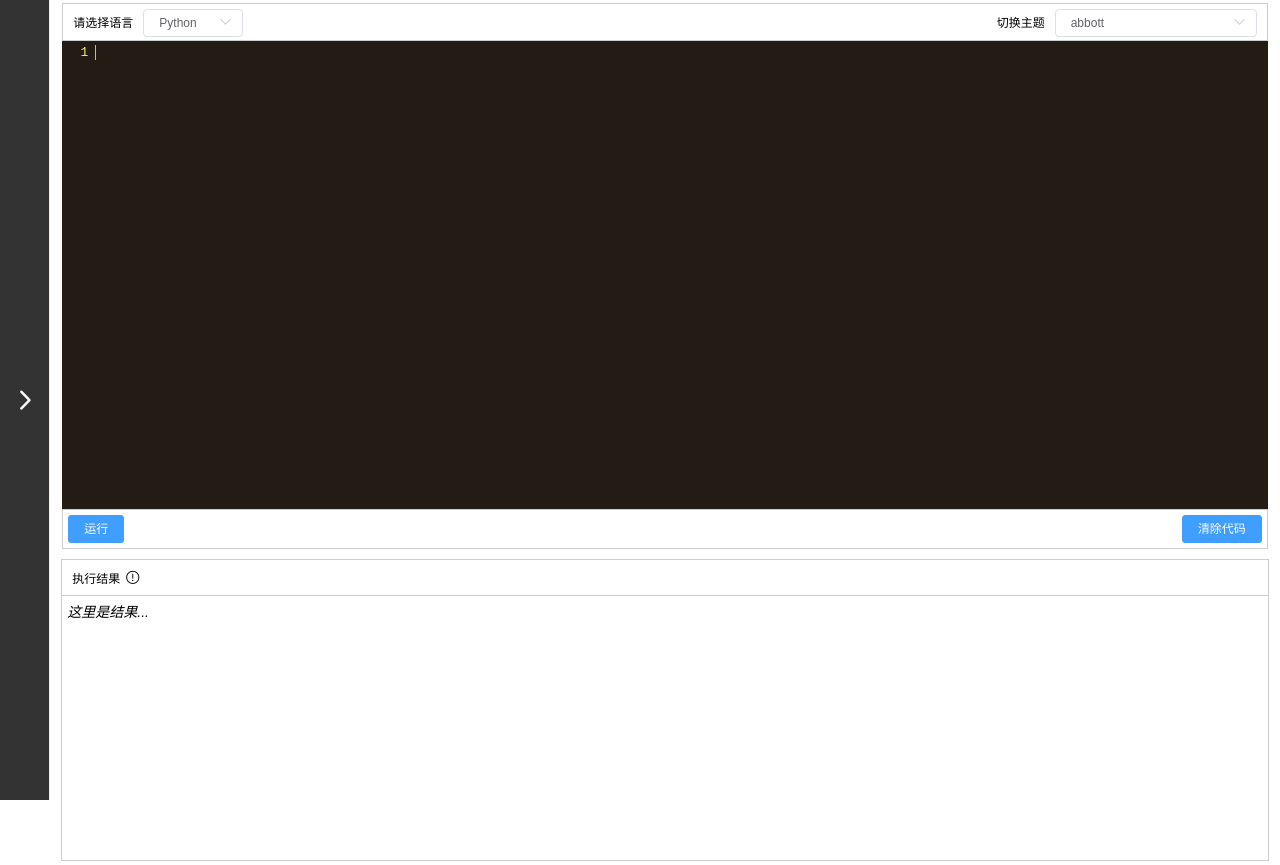
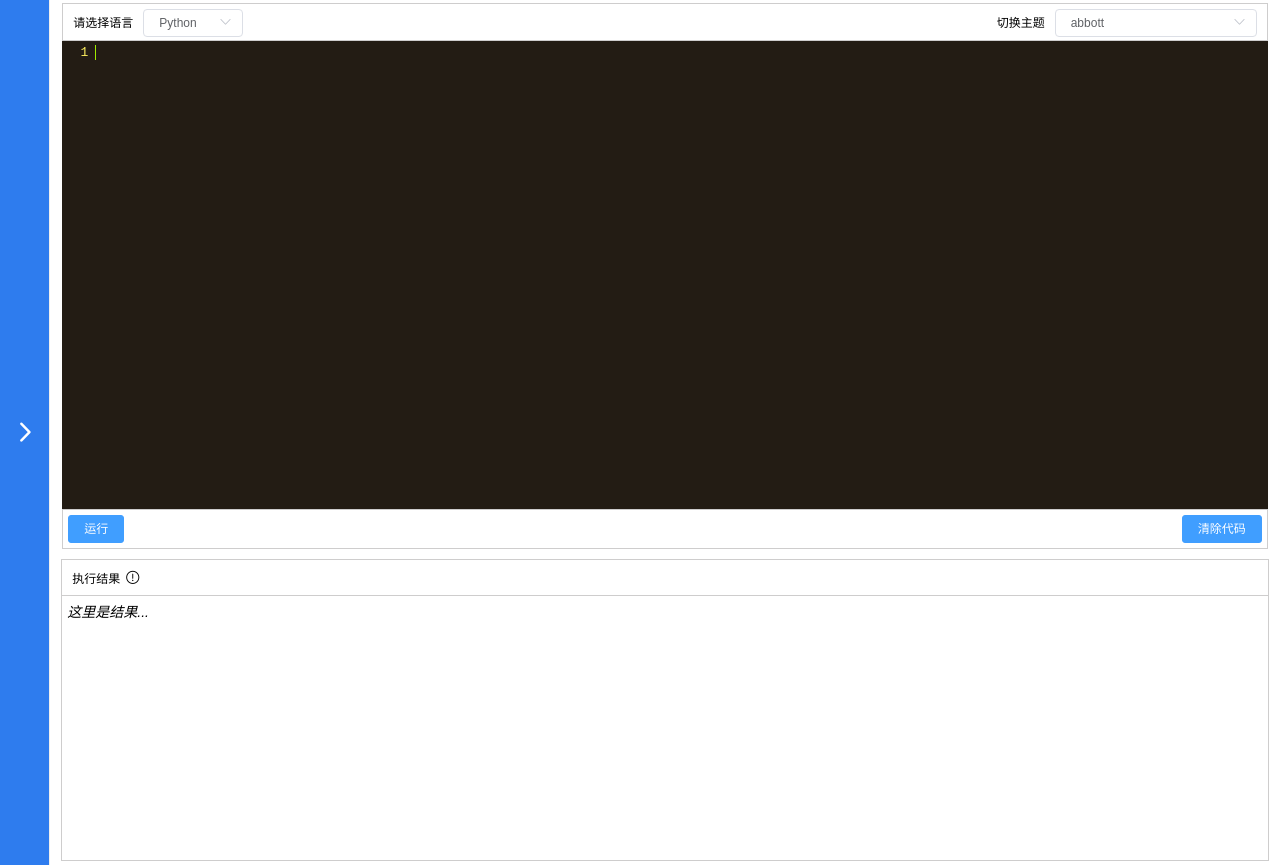
Before and after one commit to FinishZha/py_plateform, a Vue app: page /#/codeonline in a window 1280 px wide. Before the commit this address led to /#/code. Built offline with nearby package versions, Linux system fonts and the light colour scheme; what mavon-editor would draw is missing.

Commit message:
new fix: prefect some css of codeonline

```diff
--- a/src/components/Code/CodeMessage.vue
+++ b/src/components/Code/CodeMessage.vue
@@ -46,6 +46,7 @@ export default {
 .code_message{
   position: relative;
   height: 100%;
+  min-height: 865px;
   left: 0;
   top: 0;
   display: flex;
@@ -55,8 +56,9 @@ export default {
     height: 100%;
     width: 92%;
     min-width: 300px;
+    box-sizing: border-box;
     border-right: 1px solid #eee;
-    background-color: #dddec1;
+    background-color: #ececec;
     .question{
       padding: 20px;
       .question_span{
@@ -71,7 +73,7 @@ export default {
     height: 100%;
     min-width: 50px;
     display: flex;
-    background-color: #333;
+    background-color: #2e7cee;
     justify-content: center;
     align-items: center;
     border-right: 1px solid #eee;
--- a/src/router/index.js
+++ b/src/router/index.js
@@ -38,12 +38,12 @@ const routes = [
   {
     path: '/codeonline',
     name: 'CodeOnline',
-    component: () => import('@/views/CodeOnline')
+    component: () => import('@/views/CodeOnline/Index')
   },
   {
     path: '/code',
     name:'CodeOnline',
-    component: ()=>import('@/views/CodeOnline')
+    component: ()=>import('@/views/CodeOnline/Index')
   }
 ]
 
```
Also changed, not shown: src/views/CodeOnline/Index.vue (renamed from src/views/CodeOnline.vue).
